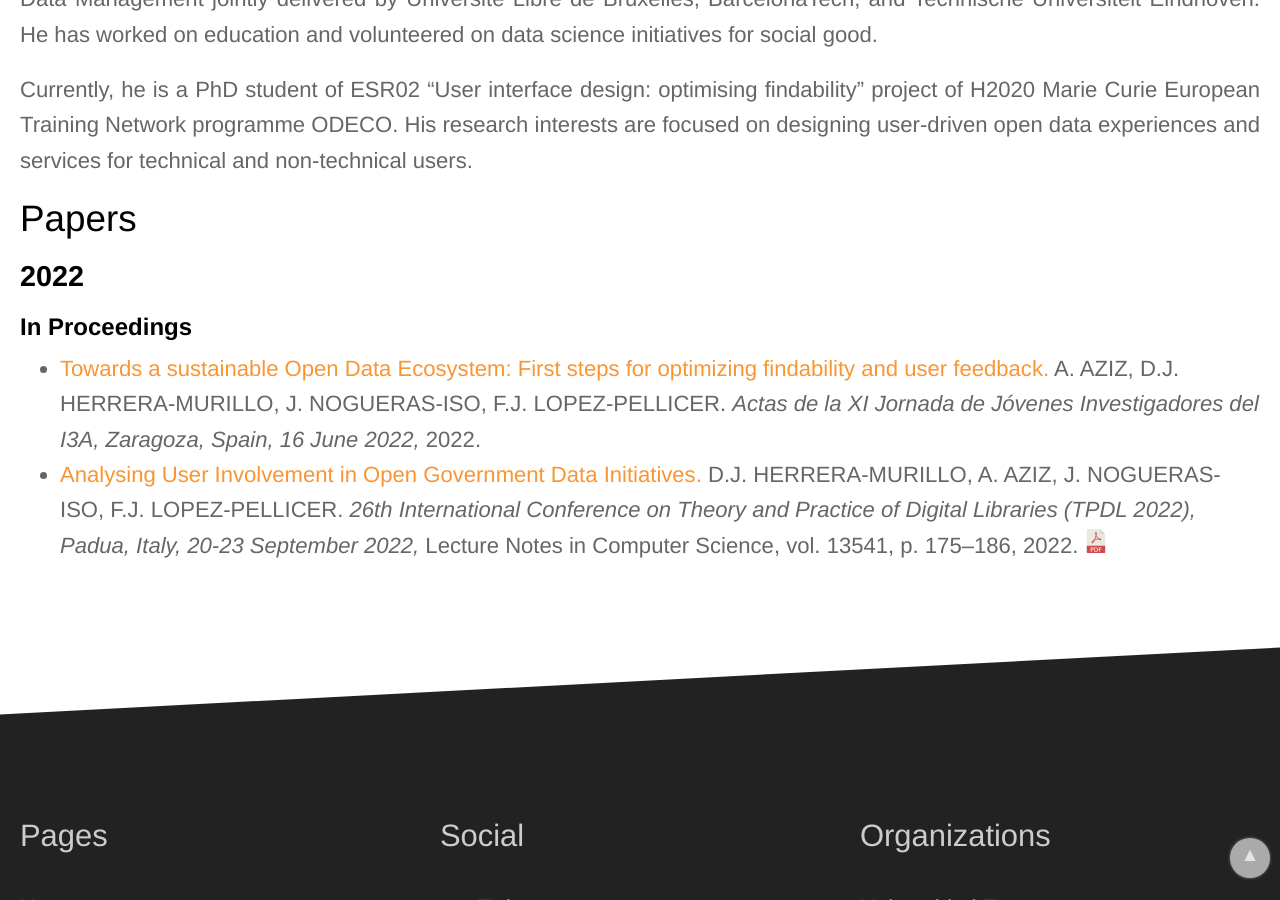
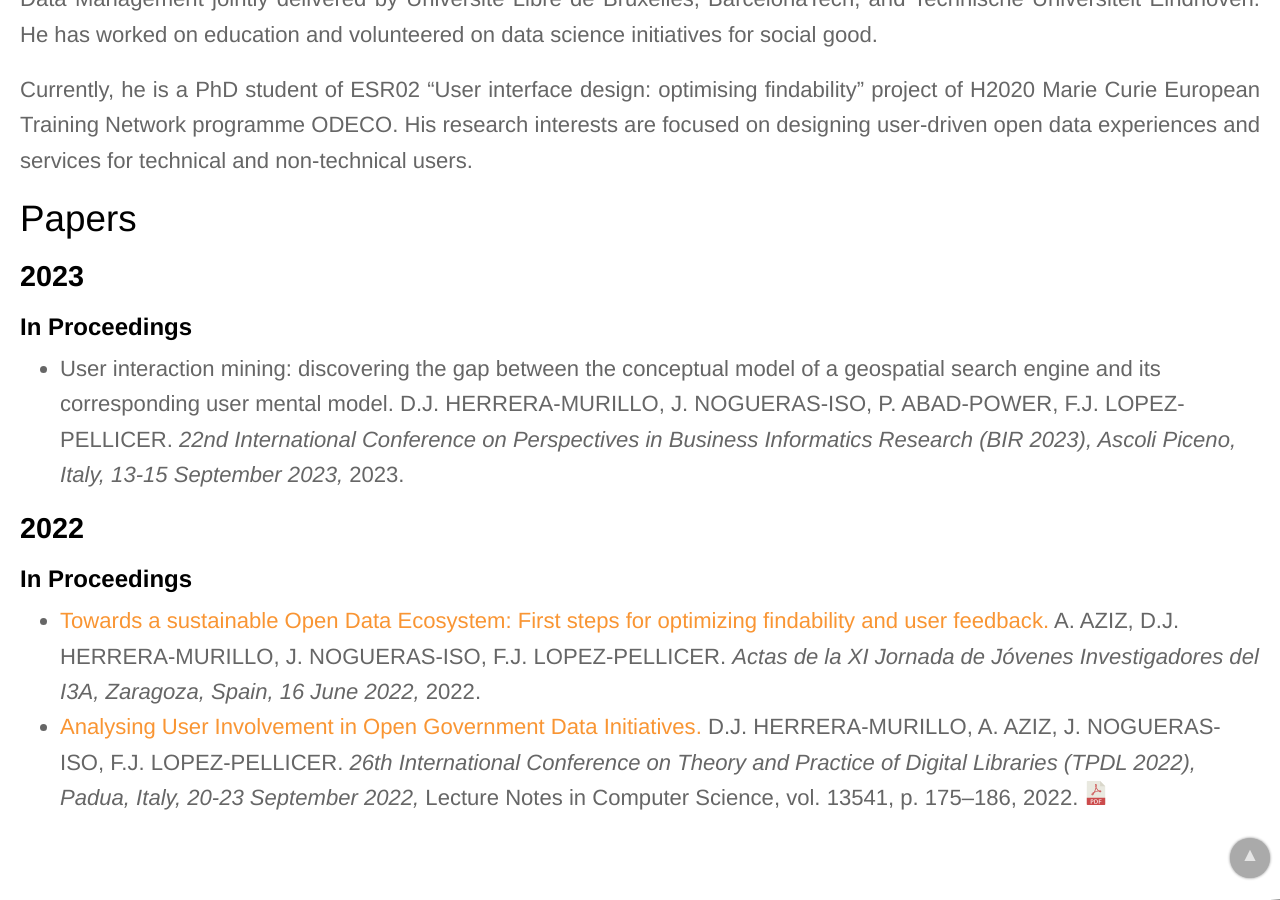
Before and after one commit to IAAA-Lab/IAAA-Lab.github.io, a Jekyll site: the page built from _staff/dherrera.md, in a window 1280 px wide and 900 px high, scrolled down 577 px. Built offline with Jekyll 4.4.1, drawn with Linux system fonts in a browser that asks for light colours.

Commit message:
Include BIR 2023 paper

```diff
--- a/_data/papers.yml
+++ b/_data/papers.yml
@@ -40,6 +40,11 @@
   authors: R. BÉJAR, J. LACASTA, F.J. LOPEZ-PELLICER, J. NOGUERAS-ISO
   publication_conference: "35th International Conference on Advanced Information Systems Engineering (CAiSE 2023), Zaragoza, Spain, 14-16 June 2023"
   publication_detail: "(this paper, already published, was presented in the 'journal first track' in the conference)"
+  year: 2023
+# -------------------
+- title: "User interaction mining: discovering the gap between the conceptual model of a geospatial search engine and its corresponding user mental model"
+  authors: D.J. HERRERA-MURILLO, J. NOGUERAS-ISO, P. ABAD-POWER, F.J. LOPEZ-PELLICER
+  publication_conference: "22nd International Conference on Perspectives in Business Informatics Research (BIR 2023), Ascoli Piceno, Italy, 13-15 September 2023"
   year: 2023
 # -------------------
 - title: "Tracing the origins of incunabula through the automatic identification of fonts in digitised documents"
```
